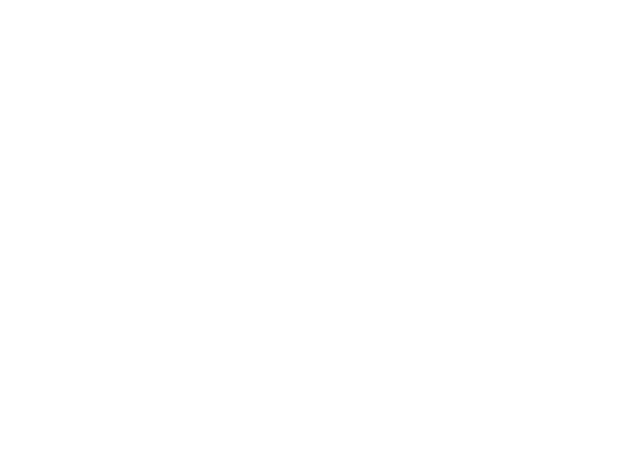
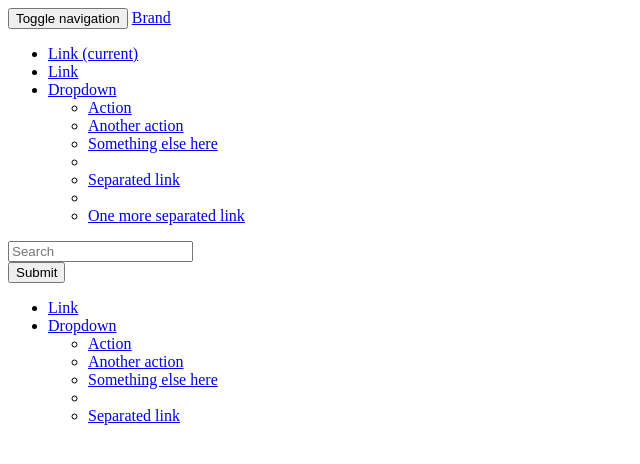
Before and after one commit to santishy/yogoblock, a CodeIgniter app: the page made by application/views/general/header.php in a window 1280 px wide. Before the commit the part shown is empty. Shown: the top 464 px of the page, without its empty margins (0-640 px from the left). Run offline with CodeIgniter, Linux system fonts and the light colour scheme.

Commit message:
'bootstrap'

```diff
--- a/application/views/general/footer.php
+++ b/application/views/general/footer.php
@@ -0,0 +1,6 @@
+<!-- jQuery (necessary for Bootstrap's JavaScript plugins) -->
+	<script src="https://ajax.googleapis.com/ajax/libs/jquery/1.11.3/jquery.min.js"></script>
+<!-- Include all compiled plugins (below), or include individual files as needed -->
+ 	<script src="js/bootstrap.min.js"></script>
+</body>
+</html>
--- a/application/views/general/header.php
+++ b/application/views/general/header.php
@@ -1,10 +1,62 @@
 <!DOCTYPE html>
 <html lang="es">
 <head>
+	<meta charset='utf-8'>
+	<meta http-equiv="X-UA-Compatible" content="IE=edge">
+    <meta name="viewport" content="width=device-width, initial-scale=1">
 	<title>YOGOBLOCK</title>
-	<meta charset='utf-8'>
 </head>
+<nav class="navbar navbar-default">
+  <div class="container-fluid">
+    <!-- Brand and toggle get grouped for better mobile display -->
+    <div class="navbar-header">
+      <button type="button" class="navbar-toggle collapsed" data-toggle="collapse" data-target="#bs-example-navbar-collapse-1" aria-expanded="false">
+        <span class="sr-only">Toggle navigation</span>
+        <span class="icon-bar"></span>
+        <span class="icon-bar"></span>
+        <span class="icon-bar"></span>
+      </button>
+      <a class="navbar-brand" href="#">Brand</a>
+    </div>
+
+    <!-- Collect the nav links, forms, and other content for toggling -->
+    <div class="collapse navbar-collapse" id="bs-example-navbar-collapse-1">
+      <ul class="nav navbar-nav">
+        <li class="active"><a href="#">Link <span class="sr-only">(current)</span></a></li>
+        <li><a href="#">Link</a></li>
+        <li class="dropdown">
+          <a href="#" class="dropdown-toggle" data-toggle="dropdown" role="button" aria-haspopup="true" aria-expanded="false">Dropdown <span class="caret"></span></a>
+          <ul class="dropdown-menu">
+            <li><a href="#">Action</a></li>
+            <li><a href="#">Another action</a></li>
+            <li><a href="#">Something else here</a></li>
+            <li role="separator" class="divider"></li>
+            <li><a href="#">Separated link</a></li>
+            <li role="separator" class="divider"></li>
+            <li><a href="#">One more separated link</a></li>
+          </ul>
+        </li>
+      </ul>
+      <form class="navbar-form navbar-left" role="search">
+        <div class="form-group">
+          <input type="text" class="form-control" placeholder="Search">
+        </div>
+        <button type="submit" class="btn btn-default">Submit</button>
+      </form>
+      <ul class="nav navbar-nav navbar-right">
+        <li><a href="#">Link</a></li>
+        <li class="dropdown">
+          <a href="#" class="dropdown-toggle" data-toggle="dropdown" role="button" aria-haspopup="true" aria-expanded="false">Dropdown <span class="caret"></span></a>
+          <ul class="dropdown-menu">
+            <li><a href="#">Action</a></li>
+            <li><a href="#">Another action</a></li>
+            <li><a href="#">Something else here</a></li>
+            <li role="separator" class="divider"></li>
+            <li><a href="#">Separated link</a></li>
+          </ul>
+        </li>
+      </ul>
+    </div><!-- /.navbar-collapse -->
+  </div><!-- /.container-fluid -->
+</nav>
 <body>
-
-</body>
-</html>
```
